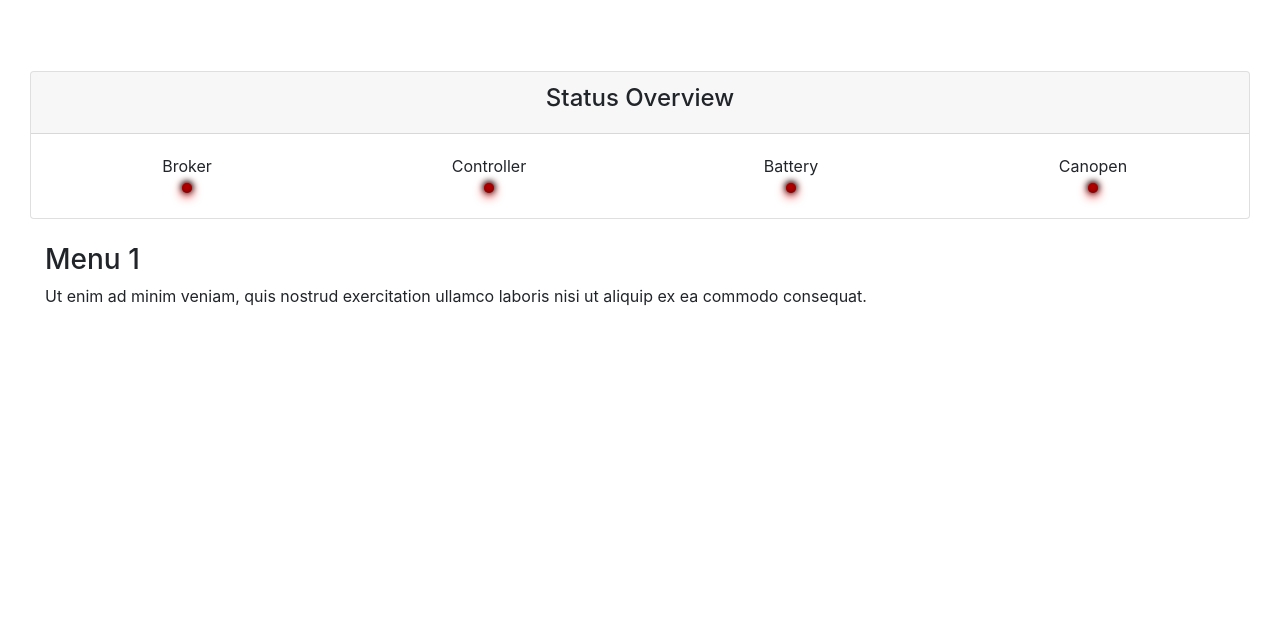
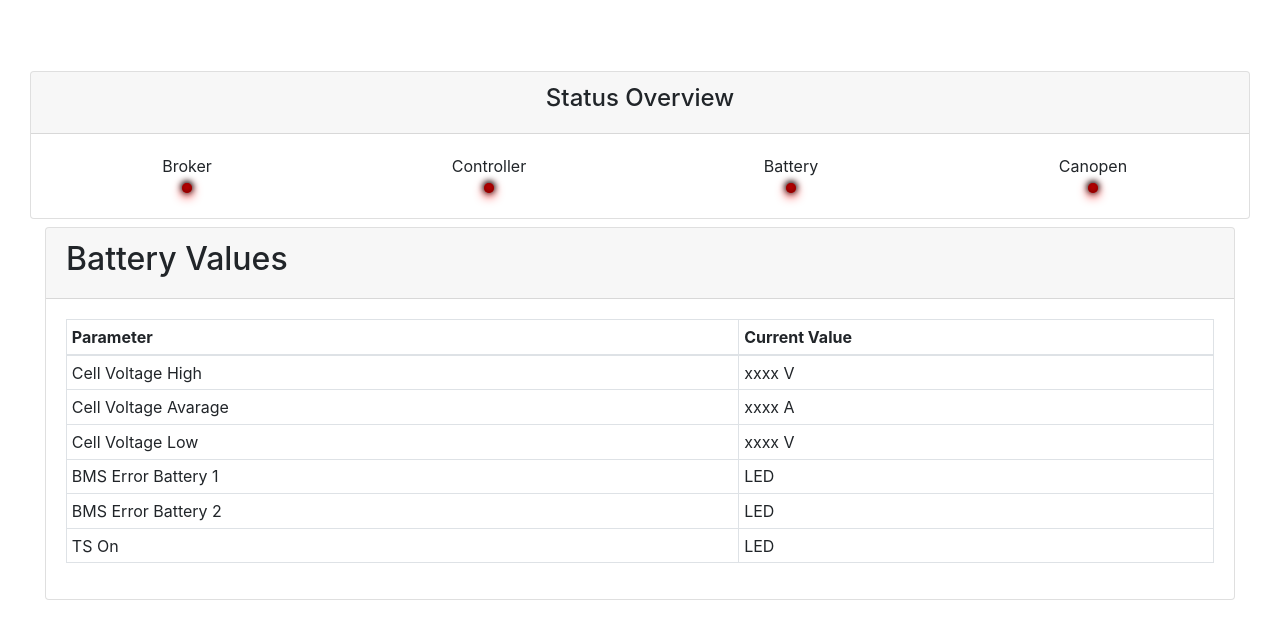
Before and after one commit to brtiberio/VIENA_interface, a plain HTML site: page dashboard.html in a window 1280 px wide. Both pictures are taken after a click on the link "Battery". Shown: the part 133-772 px from the top of the page. Drawn offline with Linux system fonts and the light colour scheme.

Commit message:
Limit table to 15 rows

```diff
--- a/dashboard.html
+++ b/dashboard.html
@@ -135,15 +135,58 @@
             </div>
           </div>
           <div id="menu1" class="container-fluid tab-pane fade ">
-            <br>
-            <h3>Menu 1</h3>
-            <p>Ut enim ad minim veniam, quis nostrud exercitation ullamco laboris nisi ut aliquip ex ea commodo consequat.</p>
+            <div class="card mt-2">
+              <div class="card-header">
+                <h2>Battery Values</h2>
+              </div>
+              <div class="card-body">
+                <table class="table table-bordered table-hover table-sm" id="parametersTable">
+                  <thead>
+                    <tr>
+                      <th scope="col">Parameter</th>
+                      <th scope="col">Current Value</th>
+                    </tr>
+                  </thead>
+                  </tr>
+                  <tbody>
+                    <tr>
+                      <td>Cell Voltage High</td>
+                      <td>xxxx V</td>
+                    </tr>
+                    <tr>
+                      <td>Cell Voltage Avarage</td>
+                      <td>xxxx A</td>
+                    </tr>
+                    <tr>
+                      <td>Cell Voltage Low</td>
+                      <td>xxxx V</td>
+                    </tr>
+                    <tr>
+                      <td>BMS Error Battery 1</td>
+                      <td> LED </td>
+                    </tr>
+                    <tr>
+                      <td>BMS Error Battery 2</td>
+                      <td> LED </td>
+                    </tr>
+                    <tr>
+                      <td> TS On</td>
+                      <td> LED </td>
+                    </tr>
+                  </tbody>
+                </table>
+              </div>
+            </div>
           </div>
           <div id="menu2" class="container-fluid tab-pane fade ">
-            <br>
-            <h3>Menu 2</h3>
-            <p>Sed ut perspiciatis unde omnis iste natus error sit voluptatem accusantium doloremque laudantium, totam rem aperiam.
-            </p>
+            <div class="card mt-2">
+              <div class="card-header ">
+                <h2> Steering</h2>
+              </div>
+              <div class="card-body">
+                Steering Wheel Angle
+              </div>
+            </div>
           </div>
           <div id="menu3" class="container-fluid tab-pane fade mt-3 px-0">
             <div class="card mt-2">
@@ -156,6 +199,7 @@
                   <table class="table table-bordered table-hover table-sm" id="incomingMessageTable">
                     <thead>
                       <tr>
+                        <th scope="col">Topic</th>
                         <th scope="col">Payload</th>
                         <th scope="col">Time</th>
                         <th scope="col">QOS</th>
@@ -175,7 +219,7 @@
   <!-- Bootstrap core JavaScript-->
   <!--================================================== -->
   <!-- Placed at the end of the document so the pages load faster -->
-  <script src="js/jquery-3.3.1.min.js " type="text/javascript "></script></script>
+  <script src="js/jquery-3.3.1.min.js " type="text/javascript"></script>
   <script src="js/popper.min.js "></script>
   <script src="js/bootstrap.min.js "></script>
   <script src="js/mqttws31.min.js " type="text/javascript "></script>
--- a/js/myscript.js
+++ b/js/myscript.js
@@ -108,9 +108,13 @@ function onMessageArrived(message) {
 		// Insert into History Table
 		var table = document.getElementById("incomingMessageTable").getElementsByTagName('tbody')[0];
 		var row = table.insertRow(0);
-		row.insertCell(0).innerHTML = safe_tags_regex(message.payloadString);
-		row.insertCell(1).innerHTML = messageTime;
-		row.insertCell(2).innerHTML = message.qos;
+		row.insertCell(0).innerHTML = message.destinationName;
+		row.insertCell(1).innerHTML = safe_tags_regex(message.payloadString);
+		row.insertCell(2).innerHTML = messageTime;
+		row.insertCell(3).innerHTML = message.qos;
+		if (table.row.length > 15){
+			table.deleteRow(15);
+		}
 	}
 }
 
```
